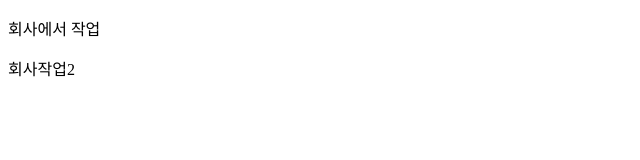
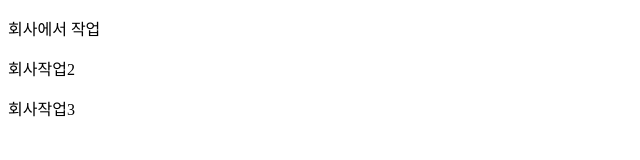
Before and after one commit to shower510/1107, a plain HTML site: page index.html in a window 1280 px wide. Shown: the full height of the page, 0-640 px from the left. Drawn offline with Linux system fonts and the light colour scheme.

Commit message:
회사작업3

```diff
--- a/index.html
+++ b/index.html
@@ -11,6 +11,7 @@
 
   <p>회사에서 작업</p>
   <p>회사작업2</p>
+  <p>회사작업3</p>
 
 </body>
 
```
